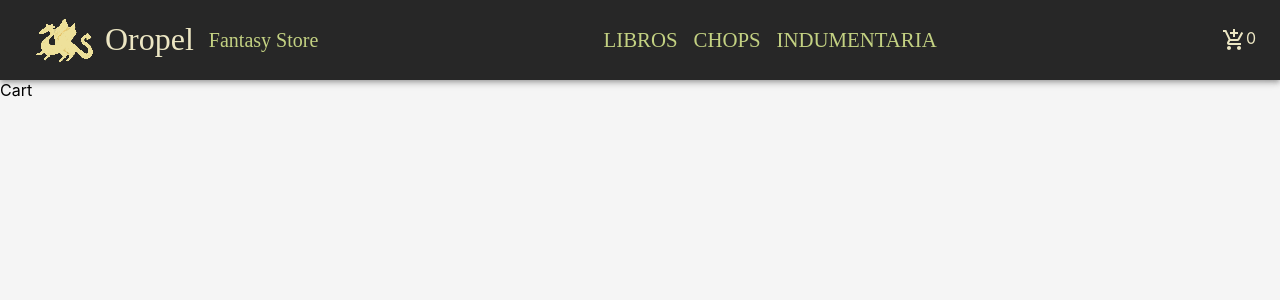
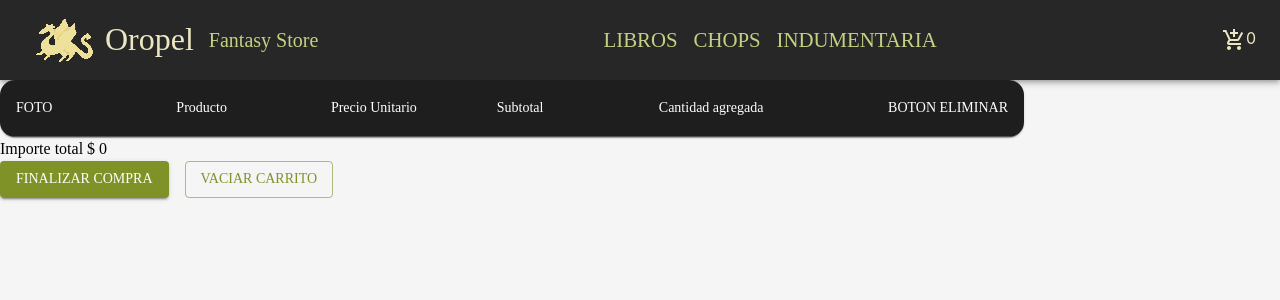
Before and after one commit to melisen/oropel-fantasy-store-senorans-perez, a React (Create React App) app: page /cart in a window 1280 px wide. Shown: the top 300 px of the page. Built offline with nearby package versions, Linux system fonts and the light colour scheme; a web font is replaced by a local one.

Commit message:
probando CartContext

```diff
--- a/src/App.js
+++ b/src/App.js
@@ -6,7 +6,7 @@ import {BrowserRouter, Routes, Route} from 'react-router-dom';
 import { useContext } from "react";
 import ItemDetailContainer from "./Components/ItemDetailContainer/ItemDetailContainer.jsx"
 import Cart from"./Components/Cart/Cart.jsx";
-import { MyCartContext } from "./Components/Cart/CartContext";
+import { MyCartContext } from "./Context/CartContext";
 
 
 
--- a/src/Components/Cart/Cart.jsx
+++ b/src/Components/Cart/Cart.jsx
@@ -1,12 +1,87 @@
 import React from 'react'
+import Table from '@mui/material/Table';
+import TableBody from '@mui/material/TableBody';
+import TableCell from '@mui/material/TableCell';
+import TableContainer from '@mui/material/TableContainer';
+import TableHead from '@mui/material/TableHead';
+import TableRow from '@mui/material/TableRow';
+import Paper from '@mui/material/Paper';
+import Stack from '@mui/material/Stack';
+import Button from '@mui/material/Button';
 import { useContext } from 'react';
-import { MyCartContext } from '../Cart/CartContext';
+import { MyCartContext } from '../../Context/CartContext';
+import { Typography } from '@mui/material';
+
+
+
+
+
 
 export default function Cart() {
 
-    const {cart} = useContext(MyCartContext);
+
+    const {cart, removeItem, clear} = useContext(MyCartContext);
+    console.log(JSON.stringify(cart));
+
+
+    /*function createData(pictureURL, title, price, subtotal, cantidad) {
+      return { pictureURL, title, price, subtotal,  cantidad };
+    }*/
+
+
+    let importeTotal = ( cart.reduce((acc, elemento) => acc + elemento.subtotal, 0) );
 
   return (
-    <div>Cart  {cart}</div>
-  )
+    <>
+
+    <div>
+      <TableContainer component={Paper} sx={{ width:8/10, borderRadius:'15px' }}>
+      <Table  aria-label="simple table">
+        <TableHead>
+          <TableRow>
+            <TableCell>FOTO</TableCell>
+            <TableCell align="right">Producto</TableCell>
+            <TableCell align="right">Precio Unitario</TableCell>
+            <TableCell align="right">Subtotal</TableCell>
+            <TableCell align="right">Cantidad agregada</TableCell>
+            <TableCell align="right">BOTON ELIMINAR</TableCell>
+          </TableRow>
+        </TableHead>
+        <TableBody>
+          {cart.map((row) => (
+            <TableRow
+              key={row.id}
+              sx={{ '&:last-child td, &:last-child th': { border: 0 } }}
+            >
+              <TableCell component="th" scope="row">
+                {row.pictureURL}
+              </TableCell>
+              <TableCell align="right">{row.title}</TableCell>
+              <TableCell align="right">{row.price}</TableCell>
+              <TableCell align="right">{row.subtotal}</TableCell>
+              <TableCell align="right">{row.cantidad}</TableCell>
+              <TableCell align="right"><Button variant="contained" onClick={()=>{removeItem(row.id)}} >Icono eliminar</Button></TableCell>
+            </TableRow>
+          ))}
+        </TableBody>
+      </Table>
+    </TableContainer>
+
+        <div>
+          <Typography>
+            Importe total  $ {importeTotal}
+          </Typography>
+          <Stack spacing={2} direction="row">
+      <Button variant="contained">Finalizar compra</Button>
+      <Button variant="outlined" onClick={()=>{clear()}} > Vaciar carrito</Button>
+    </Stack>
+        </div>
+
+    </div>
+
+    </>
+  );
+
+
+
 }
--- a/src/Components/Cart/CartContext.jsx
+++ /dev/null
@@ -1,39 +0,0 @@
-import React from 'react'
-import { createContext, useState } from 'react';
-
-export const MyCartContext = createContext(null);
-
-export default function CartContext({children}) {
-    const [cart, setCart] = useState([]);
-
-
-    function addItem(item, quantity) {
-        item.cantidad= quantity;
-        setCart(cart.push(item));
-        console.log("item.cantidad ", item.cantidad)
-      }
-      function removeItem(itemId) {
-        setCart( cart.filter((el) => el.id !== itemId ) );
-      }
-      function clear() {
-        setCart([])
-
-      }
-      const isInCart = (id) => {
-        let estaEnCarrito = cart.some((el) => el.id ===id);
-        if(estaEnCarrito){
-            estaEnCarrito.cantidad-=1;
-            console.log("cambió cantidad", estaEnCarrito.cantidad )
-        }
-
-        //return i | -1;
-      };
-
-      return (
-        <>
-            <MyCartContext.Provider value={{ cart, setCart }}>
-                {children}
-            </MyCartContext.Provider>
-        </>
-      );
-    }
--- a/src/Components/ItemDetailContainer/ItemCount/ItemCount.jsx
+++ b/src/Components/ItemDetailContainer/ItemCount/ItemCount.jsx
@@ -10,7 +10,7 @@ import Typography from '@mui/material/Typography';
 import "./ItemCount.css";
 import RemoveIcon from '@mui/icons-material/Remove';
 import AddIcon from '@mui/icons-material/Add';
-import { useState } from 'react';
+import { useState} from 'react';
 
 
 
--- a/src/Components/ItemDetailContainer/ItemDetail.jsx
+++ b/src/Components/ItemDetailContainer/ItemDetail.jsx
@@ -9,7 +9,7 @@ import ItemCount from './ItemCount/ItemCount'
 import { Button } from '@mui/material';
 import {Link} from 'react-router-dom';
 import { useContext } from 'react';
-import { MyCartContext } from '../Cart/CartContext';
+import { MyCartContext } from "../../Context/CartContext";
 
 
 const Item = styled(Paper)(({ theme }) => ({
@@ -46,8 +46,8 @@ export default function ItemDetail({itemProducto}) {
 
     function onAdd(quantity, cantidadStock){
         if((quantity>0)&&(cantidadStock>0)){
-          addItem({itemProducto}, quantity);
-          alert("¡Agregaste "+ JSON.stringify(quantity)+ " de "+itemProducto.title+ "a tu carrito!")
+          addItem(itemProducto, quantity);
+          alert("¡Agregaste "+ JSON.stringify(quantity)+ " de "+ itemProducto.title+ "a tu carrito!")
         }
       }
 
--- a/src/Components/ItemListContainer/ItemListContainer.jsx
+++ b/src/Components/ItemListContainer/ItemListContainer.jsx
@@ -3,9 +3,9 @@ import { Typography } from '@mui/material'
 import React from 'react'
 import ItemList from './ItemList'
 
-import { useEffect, useState, useContext } from 'react';
+import { useEffect, useState } from 'react';
 import { useParams} from 'react-router-dom';
-import {MyCartContext} from '../Cart/CartContext'
+
 
 
 
--- a/src/Components/Navbar/NavBar.jsx
+++ b/src/Components/Navbar/NavBar.jsx
@@ -8,11 +8,8 @@ import Typography from '@mui/material/Typography';
 import Menu from '@mui/material/Menu';
 import MenuIcon from '@mui/icons-material/Menu';
 import Container from '@mui/material/Container';
-import Avatar from '@mui/material/Avatar';
 import Button from '@mui/material/Button';
-import Tooltip from '@mui/material/Tooltip';
 import MenuItem from '@mui/material/MenuItem';
-import AdbIcon from '@mui/icons-material/Adb';
 
 import "./NavBar.css"
 import dragon from "../../Images/dragon-logo.png";
--- /dev/null
+++ b/src/Context/CartContext.jsx
@@ -0,0 +1,74 @@
+import React from 'react'
+import { createContext, useState } from 'react';
+
+export const MyCartContext = createContext(null);
+
+export default function CartContext({children}) {
+    const [cart, setCart] = useState([]);
+
+
+    function addItem(item, quantity) {
+        const itemAgregado =
+        {
+            id: item.id,
+            title: item.title,
+            price:item.price,
+            description: item.description,
+            category: item.category,
+            pictureURL: item.pictureURL,
+            cantidad: quantity,
+            subtotal: item.price*item.cantidad
+
+        }
+        //setCart([...cart, itemAgregado]);
+        isInCart(itemAgregado)
+
+        console.log("itemAgregado: ", itemAgregado.title, "  quantity: ", itemAgregado.cantidad);
+        console.log("cart ", JSON.stringify(cart))
+
+    }
+
+
+    function removeItem(itemId) {
+        setCart( cart.filter((el) => el.id !== itemId ) );
+    }
+
+    function clear() {
+        setCart([])
+
+    }
+
+    const isInCart = (nuevoItem) => {
+        setCart( cart.reduce((acumulador, nuevoItem) => {
+                let estaEnCarrito = cart.find((el) => el.id === nuevoItem.id);
+
+                if(estaEnCarrito){
+                        //sólo si estaEnCarrito es true, se suman las cantidades del elemento que ya estaba con el nuevoItem (el resto de los elementos del array no cambian ninguna propiedad)
+                        return acumulador.map((el) => {
+                            if (el.id === estaEnCarrito.id) {
+                                return {
+                                    ...el,
+                                    cantidad: (el.cantidad + nuevoItem.cantidad)
+                                }
+                                } else{
+                                return el;
+                                }
+                            });
+                } else {
+                        //si estaEnCarrito es false, el resultado final del reduce() es el array que ya estaba (el acumulador, que es cart) sumando el nuevoItem
+                        return [...acumulador, nuevoItem];
+                }
+            }, []) )  //el reduce() inicializa como un array vacío
+
+
+        }
+
+
+    return (
+        <>
+            <MyCartContext.Provider value={{ cart, addItem, removeItem, clear }}>
+                {children}
+            </MyCartContext.Provider>
+        </>
+    );
+    }
--- a/src/index.js
+++ b/src/index.js
@@ -3,7 +3,7 @@ import ReactDOM from 'react-dom/client';
 import './index.css';
 import App from './App';
 import reportWebVitals from './reportWebVitals';
-import CartContext from './Components/Cart/CartContext';
+import CartContext from './Context/CartContext';
 
 const root = ReactDOM.createRoot(document.getElementById('root'));
 root.render(
```
